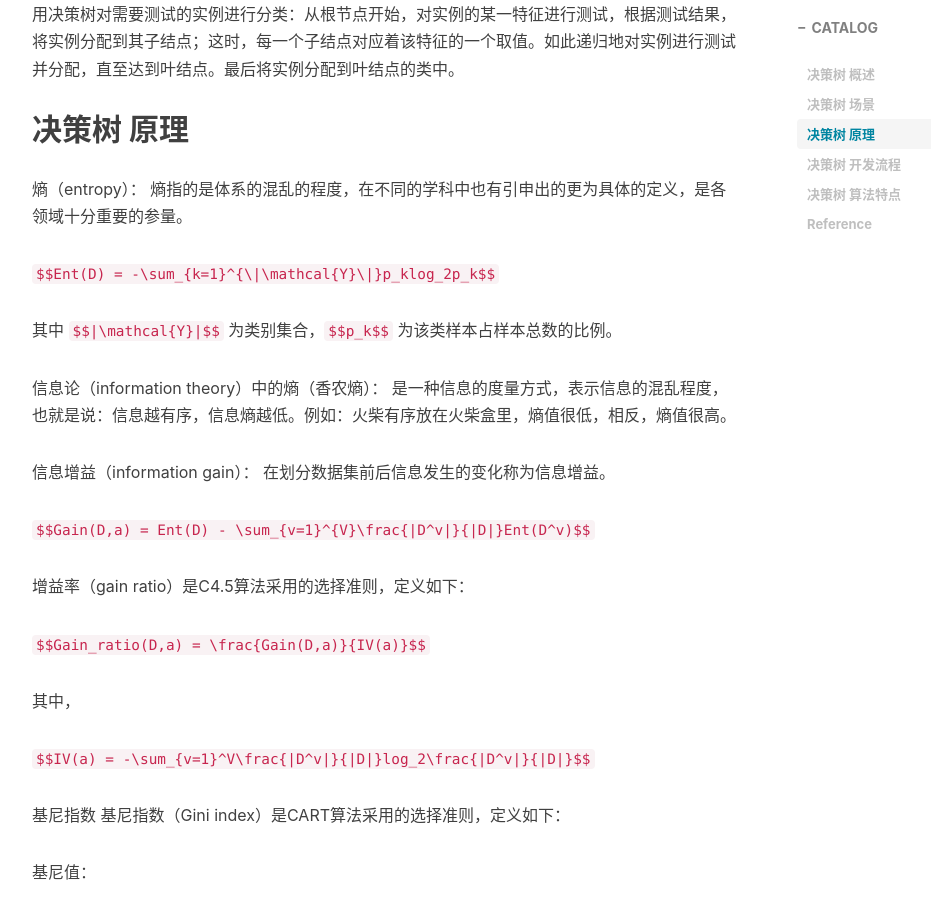
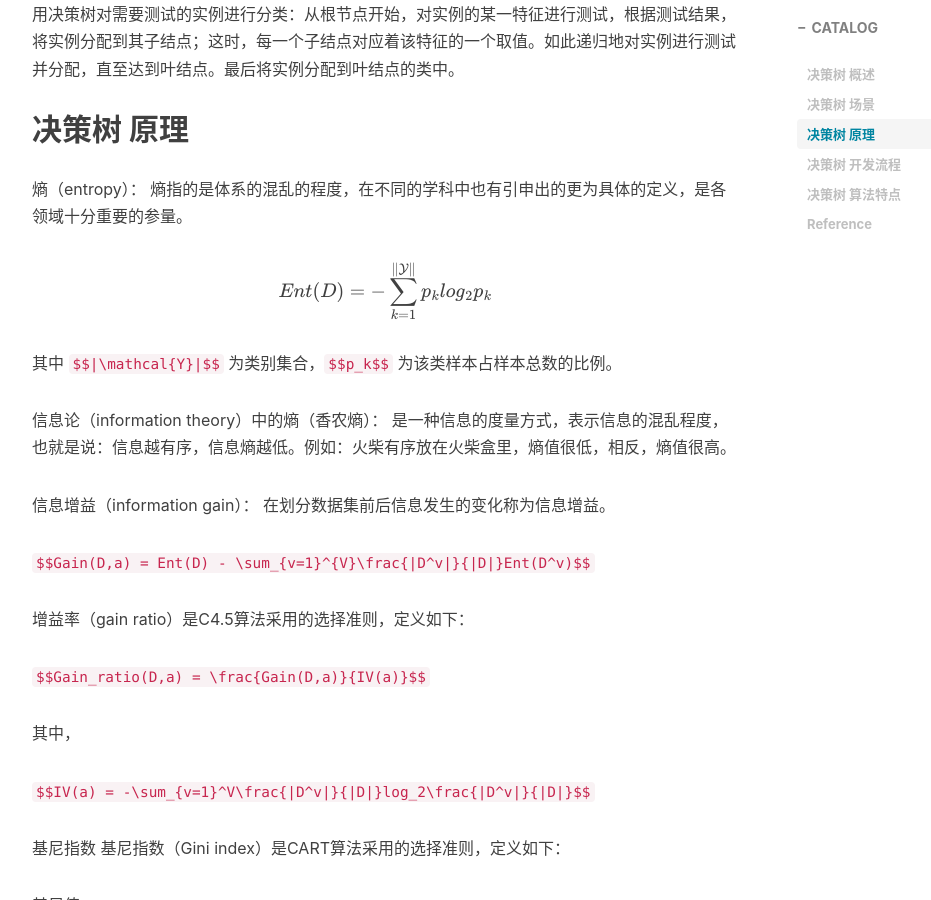
Before and after one commit to YC-wind/YC-wind.github.io, a Jekyll site: the page built from _posts/2019-5-15-ML-03DecisionTree.md, in a window 1280 px wide and 900 px high, scrolled down 1264 px. Shown: the whole window, without its empty margins (233-1164 px from the left). Built offline with Jekyll 4.4.1, drawn with Linux system fonts in a browser that asks for light colours; nearby versions of some CDN libraries; formulas are drawn with MathJax 3; comment, search, counter and statistics services are not loaded.

Commit message:
add 决策树(修改 latex)

```diff
--- a/_posts/2019-5-15-ML-03DecisionTree.md
+++ b/_posts/2019-5-15-ML-03DecisionTree.md
@@ -34,7 +34,7 @@ tags:
 熵（entropy）：
 熵指的是体系的混乱的程度，在不同的学科中也有引申出的更为具体的定义，是各领域十分重要的参量。
 
-`$$Ent(D) = -\sum_{k=1}^{\|\mathcal{Y}\|}p_klog_2p_k$$`
+$$Ent(D) = -\sum_{k=1}^{\|\mathcal{Y}\|}p_klog_2p_k$$
 
 其中 `$$|\mathcal{Y}|$$` 为类别集合，`$$p_k$$` 为该类样本占样本总数的比例。
 
```
